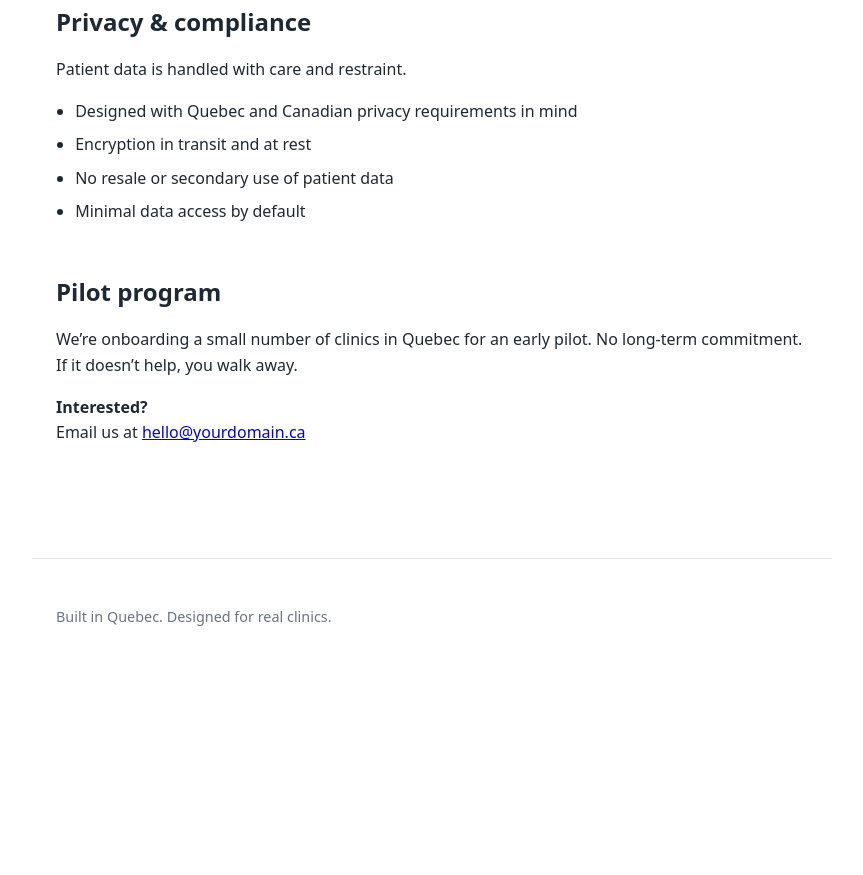
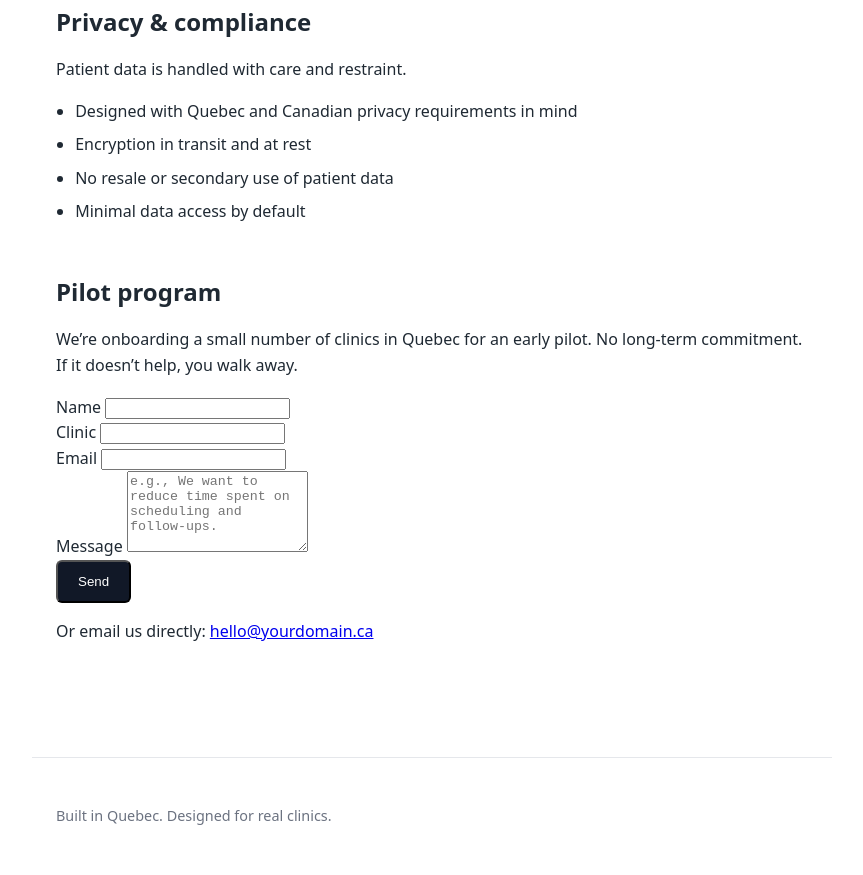
Before and after one commit to mstlaur1/dental-ai-site, a plain HTML site: page en.html in a window 1280 px wide. Shown: the part 869-1744 px from the top of the page, without its empty margins (208-1071 px from the left). Before the commit the page ends 1545 px from the top, so only its background shows below. Drawn offline with Linux system fonts and the light colour scheme.

Commit message:
Add contact form to en.html

```diff
--- a/en.html
+++ b/en.html
@@ -71,11 +71,34 @@
         No long-term commitment. If it doesn’t help, you walk away.
       </p>
 
-      <p>
-        <strong>Interested?</strong><br />
-        Email us at
-        <a href="mailto:hello@yourdomain.ca">hello@yourdomain.ca</a>
+    <form class="contact" action="mailto:hello@yourdomain.ca" method="post" enctype="text/plain">
+      <div class="field">
+        <label for="name">Name</label>
+        <input id="name" name="Name" type="text" autocomplete="name" required />
+      </div>
+
+      <div class="field">
+        <label for="clinic">Clinic</label>
+        <input id="clinic" name="Clinic" type="text" required />
+      </div>
+
+      <div class="field">
+        <label for="email">Email</label>
+        <input id="email" name="Email" type="email" autocomplete="email" required />
+      </div>
+
+      <div class="field">
+        <label for="message">Message</label>
+        <textarea id="message" name="Message" rows="5" placeholder="e.g., We want to reduce time spent on scheduling and follow-ups."></textarea>
+      </div>
+
+      <button class="button primary" type="submit">Send</button>
+
+      <p class="note">
+        Or email us directly: <a href="mailto:hello@yourdomain.ca">hello@yourdomain.ca</a>
       </p>
+    </form>
+
     </section>
   </main>
 
```
